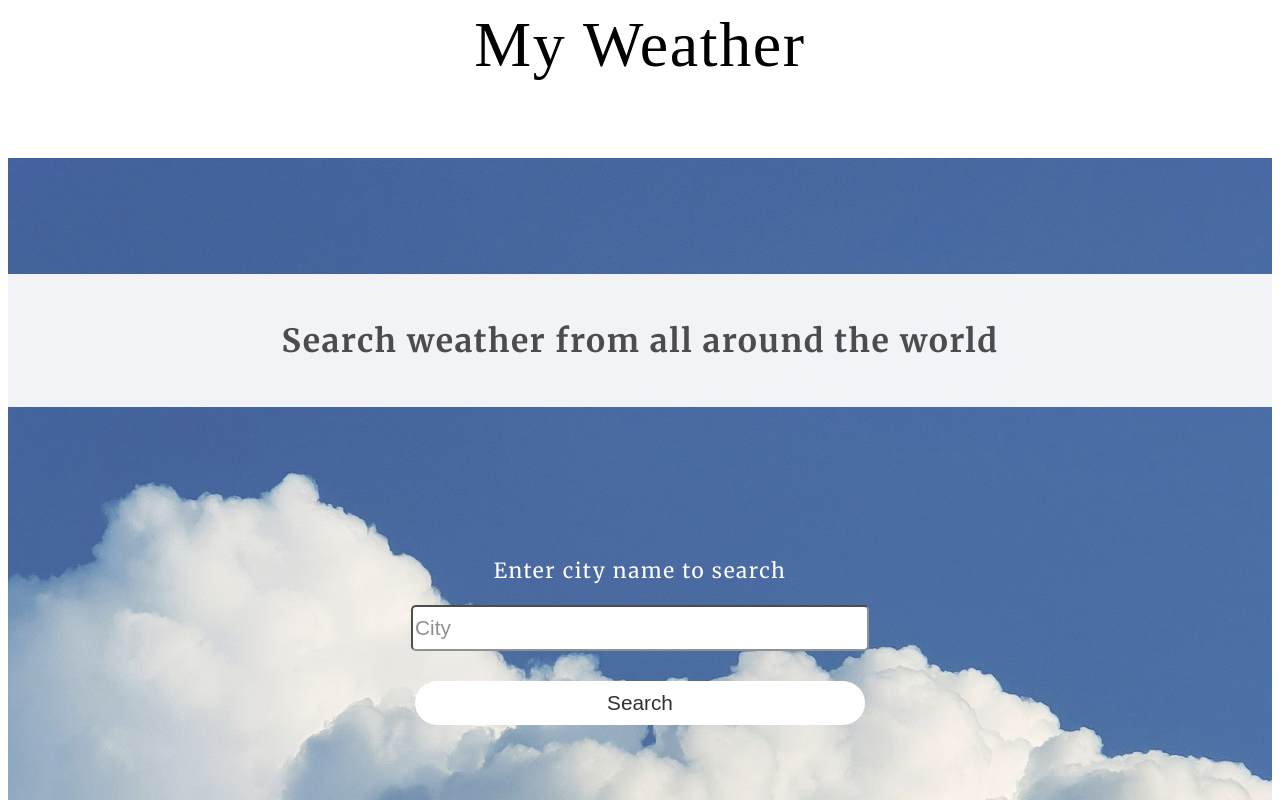
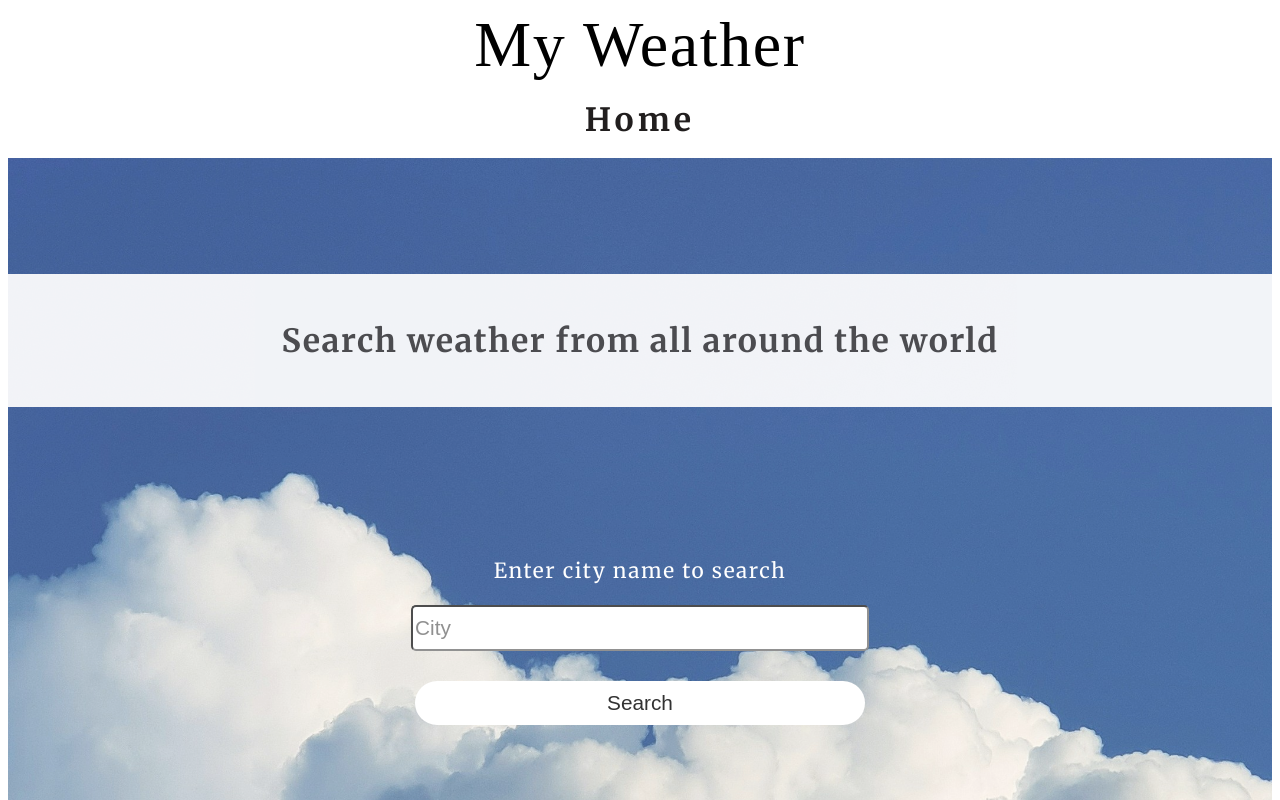
Before and after one commit to teejale/weather-app, a React (Vite) app: page / in a window 1280 px wide. Shown: the top 800 px of the page. Built offline with nearby package versions, Linux system fonts and the light colour scheme; a web font is replaced by a local one.

Commit message:
fix font size

```diff
--- a/src/components/NavBar/NavBar.module.css
+++ b/src/components/NavBar/NavBar.module.css
@@ -25,17 +25,28 @@
 .navBar a {
   text-decoration: none;
   color: #ffffff;
-  font-size: 20px;
+  font-size: 1.3rem;
   background-color: #ffffff;
   border-radius: 5px;
   color: #211e1e;
   padding: 3px;
 }
+@media screen and (min-width: 782px) {
+  .navBar a {
+    font-size: 1.7rem;
+  }
+}
+@media screen and (min-width: 900px) {
+  .navBar a {
+    font-size: 2rem;
+  }
+}
 .navBar a:hover {
   font-weight: bold;
 }
 .navBar .activeLink {
-  visibility: hidden;
+  font-weight: bolder;
+  cursor: none;
 }
 
 @media screen and (max-width: 872px) {
--- a/src/components/NavBar/NavBar.module.scss
+++ b/src/components/NavBar/NavBar.module.scss
@@ -21,17 +21,24 @@
   a {
     text-decoration: none;
     color: #ffffff;
-    font-size: 20px;
+    font-size: 1.3rem;
     background-color: $white;
     border-radius: 5px;
     color: $dark;
     padding: 3px;
+    @media screen and (min-width: 782px) {
+      font-size: 1.7rem;
+    }
+    @media screen and (min-width: 900px) {
+      font-size: 2rem;
+    }
     &:hover {
       font-weight: bold;
     }
   }
   .activeLink {
-    visibility: hidden;
+    font-weight: bolder;
+    cursor: none;
   }
 }
 
```
Also changed, not shown: 1 other file (tests, documents, lock files or other folders).
